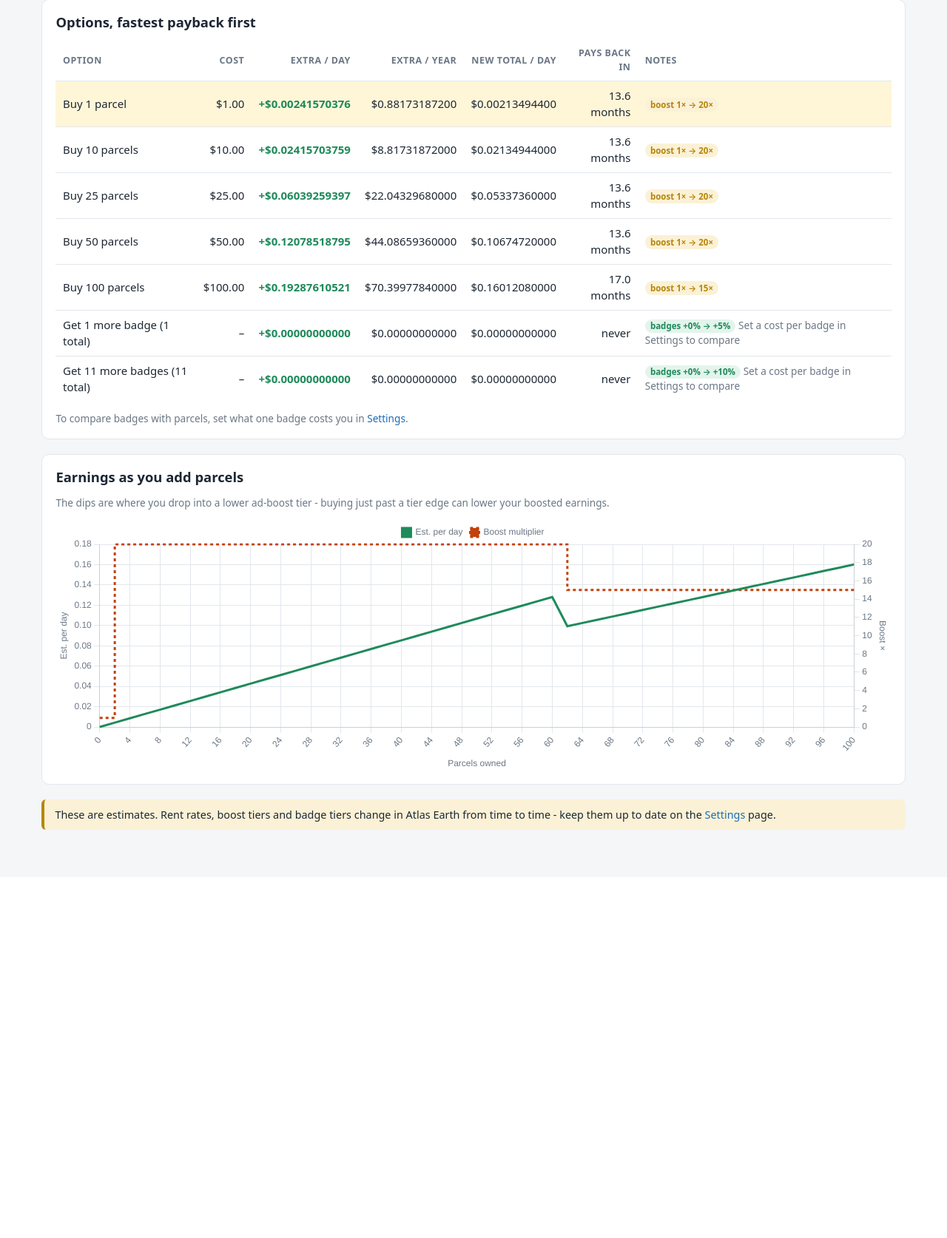
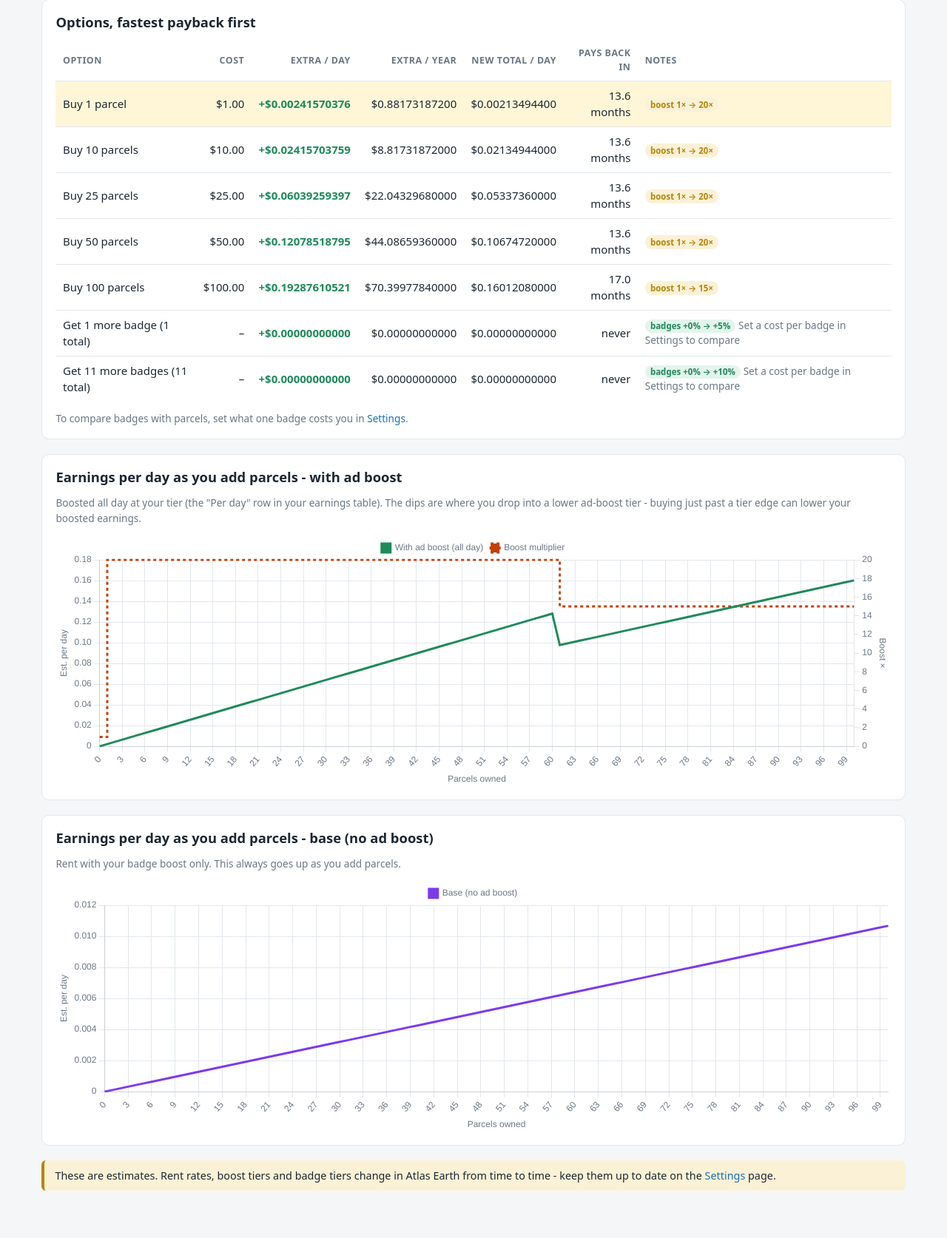
Before and after one commit to MXR156/AETracker, a Laravel app: page /my-parcels/planner in a window 1280 px wide. Shown: the part 479-2153 px from the top of the page at 74% size. Before the commit the page ends 1601 px from the top, so only its background shows below. Run offline with Laravel 12, Linux system fonts and the light colour scheme; data that the repository does not hold is empty.

Commit message:
Split the planner chart into boosted and base earnings
The "earnings as you add parcels" chart plotted a typical day using the
boosted-hours setting, so it wasn't clear whether it assumed constant
boosting. There are now two charts: with ad boost (boosted all day at
your tier, plus a dashed "typical day" line if you boost for fewer
than 24 hours) and base (no ad boost). The curve has more points so
each boost tier edge shows clearly.

Co-Authored-By: Claude Opus 5.5 <noreply@anthropic.com>
Claude-Session: https://claude.ai/code/session_01VwtGZefaQmRfQ1spRVxD21

```diff
--- a/app/Http/Controllers/PortfolioController.php
+++ b/app/Http/Controllers/PortfolioController.php
@@ -64,14 +64,20 @@ class PortfolioController extends Controller
         $mix = $calc->expectedNewParcelMix();
         $curve = [];
         $max = max(100, (int) (array_sum($counts) * 1.5));
-        $step = max(1, (int) ceil($max / 60));
+        $step = max(1, (int) ceil($max / 200)); // fine enough to show each boost tier edge
         for ($extra = 0; $extra <= $max; $extra += $step) {
             $c = $counts;
             foreach ($mix as $rarity => $share) {
                 $c[$rarity] = ($c[$rarity] ?? 0) + $extra * $share;
             }
             $r = $calc->calculate($c, $badges);
-            $curve[] = ['parcels' => array_sum($counts) + $extra, 'per_day' => round($r['per_day'], 11), 'boost' => $r['boost_multiplier']];
+            $curve[] = [
+                'parcels' => array_sum($counts) + $extra,
+                'boosted' => round($r['on_per_day'], 11),   // boosted all day at the tier
+                'base' => round($r['off_per_day'], 11),     // no ad boost
+                'typical' => round($r['per_day'], 11),      // your usual boosted hours
+                'boost' => $r['boost_multiplier'],
+            ];
         }
 
         return view('portfolio.planner', [
--- a/resources/views/portfolio/planner.blade.php
+++ b/resources/views/portfolio/planner.blade.php
@@ -58,10 +58,18 @@
     @endif
 </div>
 
+@php($hours = (float) $settings['boost_hours_per_day'])
 <div class="card">
-    <h2>Earnings as you add parcels</h2>
-    <p class="muted small" style="margin-top:0">The dips are where you drop into a lower ad-boost tier - buying just past a tier edge can lower your boosted earnings.</p>
-    <div class="chart-box"><canvas id="curve"></canvas></div>
+    <h2>Earnings per day as you add parcels - with ad boost</h2>
+    <p class="muted small" style="margin-top:0">Boosted all day at your tier (the "Per day" row in your earnings table){{ $hours < 24 ? ', with your typical '.ae_num($hours, 1).' boosted hours a day as a dashed line' : '' }}.
+        The dips are where you drop into a lower ad-boost tier - buying just past a tier edge can lower your boosted earnings.</p>
+    <div class="chart-box"><canvas id="curve-boosted"></canvas></div>
+</div>
+
+<div class="card">
+    <h2>Earnings per day as you add parcels - base (no ad boost)</h2>
+    <p class="muted small" style="margin-top:0">Rent with your badge boost only. This always goes up as you add parcels.</p>
+    <div class="chart-box"><canvas id="curve-base"></canvas></div>
 </div>
 
 <div class="notice">These are estimates. Rent rates, boost tiers and badge tiers change in Atlas Earth from time to time - keep them up to date on the <a href="{{ route('settings.edit') }}">Settings</a> page.</div>
@@ -71,22 +79,32 @@
 <script>
     (function () {
         const c = @json($curve);
+        const labels = c.map(r => Math.round(r.parcels));
+        const line = (label, key, color, extra = {}) => Object.assign({
+            label, money: true, data: c.map(r => r[key]), borderColor: color, backgroundColor: color, pointRadius: 0, tension: 0,
+        }, extra);
+        const options = (withBoostAxis) => {
             const opts = AE.baseOptions();
             opts.scales.x.title = { display: true, text: 'Parcels owned', color: AE.textColor() };
             opts.scales.y.title = { display: true, text: 'Est. per day', color: AE.textColor() };
             opts.plugins.tooltip = AE.moneyTooltip();
+            if (withBoostAxis) {
                 opts.scales.y2 = { position: 'right', beginAtZero: true, ticks: { color: AE.textColor() }, grid: { drawOnChartArea: false },
                     title: { display: true, text: 'Boost ×', color: AE.textColor() } };
-        new Chart(document.getElementById('curve'), {
-            type: 'line',
-            data: {
-                labels: c.map(r => Math.round(r.parcels)),
-                datasets: [
-                    { label: 'Est. per day', money: true, data: c.map(r => r.per_day), borderColor: AE.palette[0], backgroundColor: AE.palette[0], pointRadius: 0, tension: 0 },
-                    { label: 'Boost multiplier', data: c.map(r => r.boost), borderColor: AE.palette[2], backgroundColor: AE.palette[2], yAxisID: 'y2', stepped: true, pointRadius: 0, borderDash: [4, 4] },
-                ],
-            },
-            options: opts,
+            }
+            return opts;
+        };
+
+        const boosted = [line('With ad boost (all day)', 'boosted', AE.palette[0])];
+        @if ($hours < 24)
+            boosted.push(line('Your typical day ({{ ae_num($hours, 1) }}h boosted)', 'typical', AE.palette[1], { borderDash: [6, 4] }));
+        @endif
+        boosted.push({ label: 'Boost multiplier', data: c.map(r => r.boost), borderColor: AE.palette[2], backgroundColor: AE.palette[2],
+            yAxisID: 'y2', stepped: true, pointRadius: 0, borderDash: [4, 4] });
+        new Chart(document.getElementById('curve-boosted'), { type: 'line', data: { labels, datasets: boosted }, options: options(true) });
+
+        new Chart(document.getElementById('curve-base'), {
+            type: 'line', data: { labels, datasets: [line('Base (no ad boost)', 'base', AE.palette[3])] }, options: options(false),
         });
     })();
 </script>
```
Also changed, not shown: tests/Feature/PortfolioTest.php (+16 -0 lines). Lines whose indentation alone changed are shown as unchanged.
